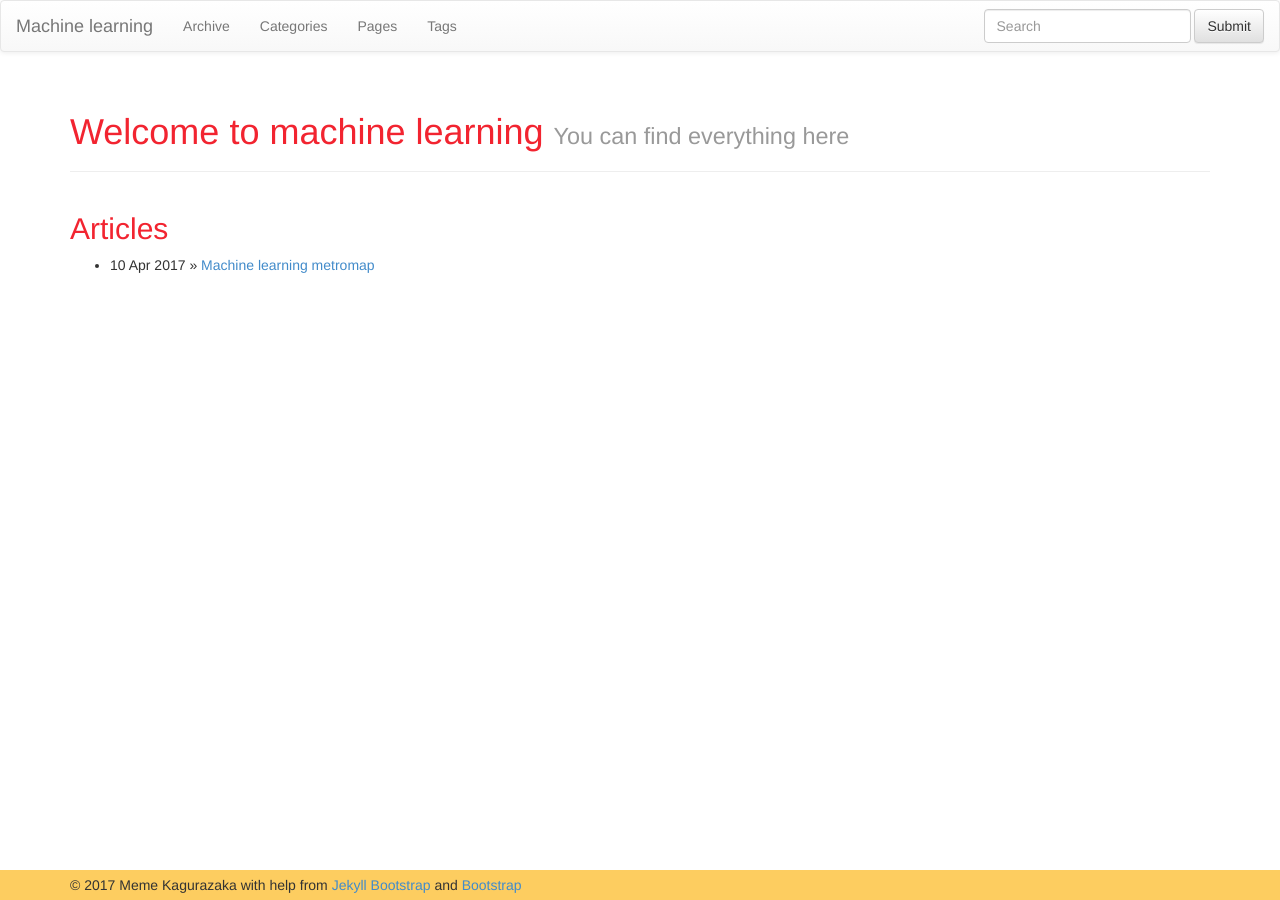
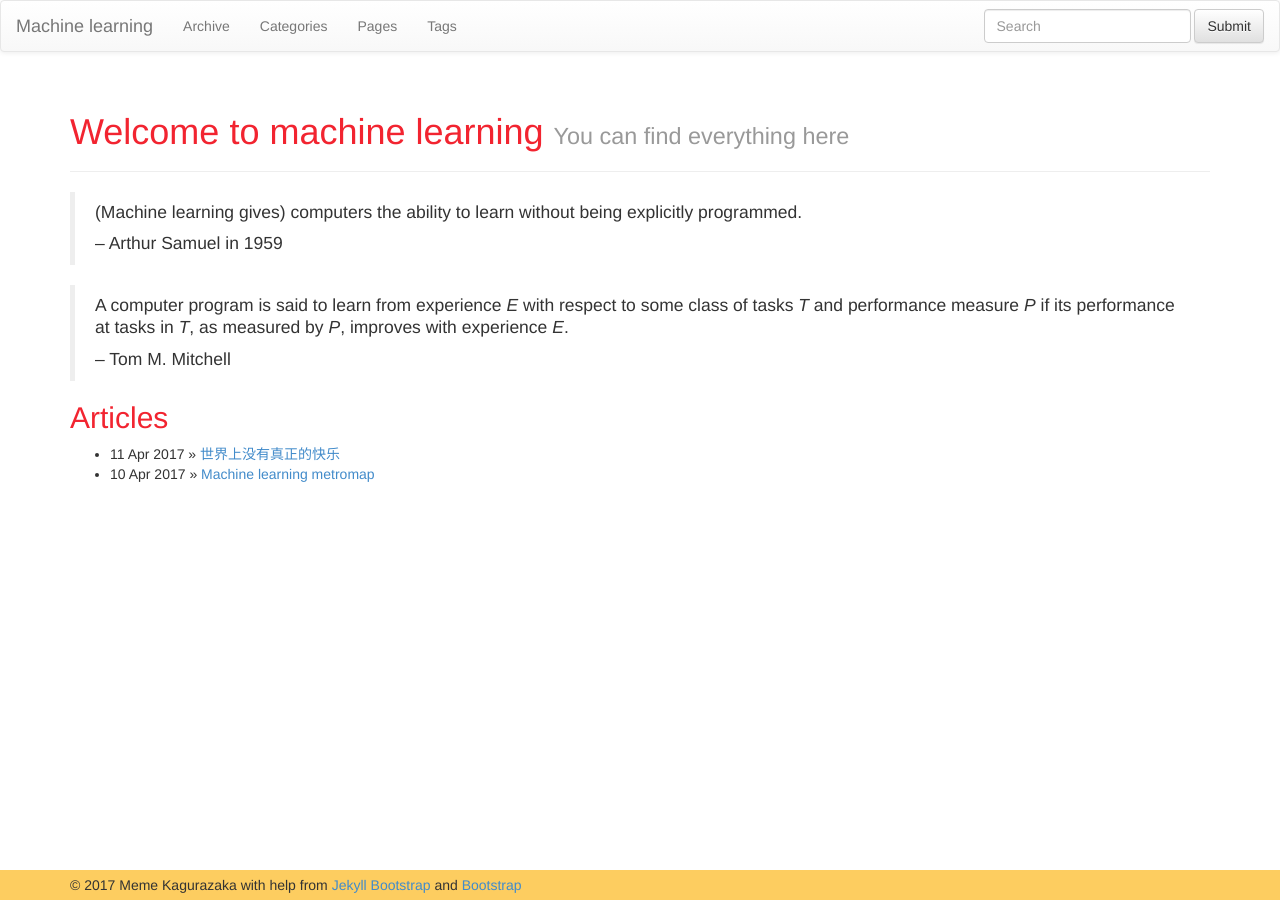
Before and after one commit to jks-liu/troll, a Jekyll site: the page built from index.md, in a window 1280 px wide. Built offline with Jekyll 4.4.1, drawn with Linux system fonts in a browser that asks for light colours; part of the change alters nothing that is shown.

Commit message:
Add post - no happy in world

```diff
--- /dev/null
+++ b/_posts/2017-04-11-there-is-no-people-really-happy-in-the-world.md
@@ -0,0 +1,18 @@
+---
+layout: post
+title: "世界上没有真正的快乐"
+description: ""
+category:
+tags: [happy]
+---
+{% include JB/setup %}
+
+Google DeepMind 最近在 arVix 上发表论文（[PDF](https://arxiv.org/pdf/1612.03801.pdf)）称，
+人类并没有一种叫做「快乐（happiness）」的心情。据称，「快乐」是人类后天习得的，
+就像学习知识一样一代一代传承下来。文章还说，「快乐」可能只是远古人类为避免不必要争斗的礼仪，
+但这还只是猜测。
+
+所以，那些总是闷闷不乐的人们终于可以为自己找一个科学的借口。但也有科学家指出，Google
+的数据处理方法存在问题。
+
+[DeepMind](https://deepmind.com/) 是 Google 前几年收购的一家英国人工智能公司。
--- a/index.md
+++ b/index.md
@@ -4,6 +4,14 @@ title: Welcome to machine learning
 tagline: You can find everything here
 ---
 {% include JB/setup %}
+
+> (Machine learning gives) computers the ability to learn without being explicitly programmed.
+>
+> -- <cite>Arthur Samuel in 1959</cite>
+
+> A computer program is said to learn from experience _E_ with respect to some class of tasks _T_ and performance measure _P_ if its performance at tasks in _T_, as measured by _P_, improves with experience _E_.
+>
+> -- <cite>Tom M. Mitchell</cite>
 
 ## Articles
 
```
